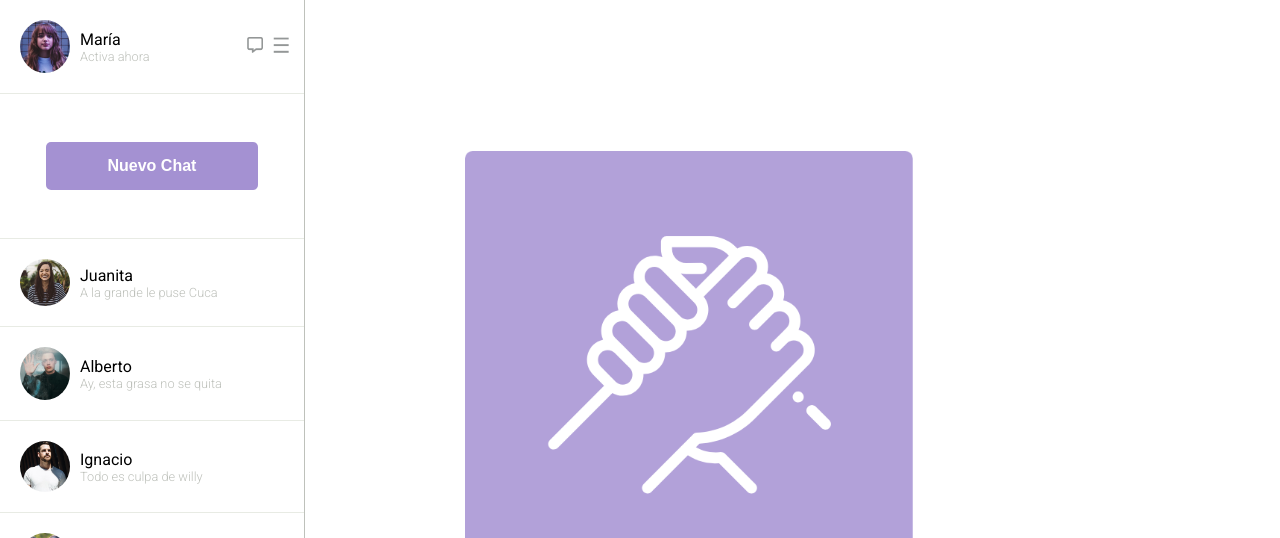
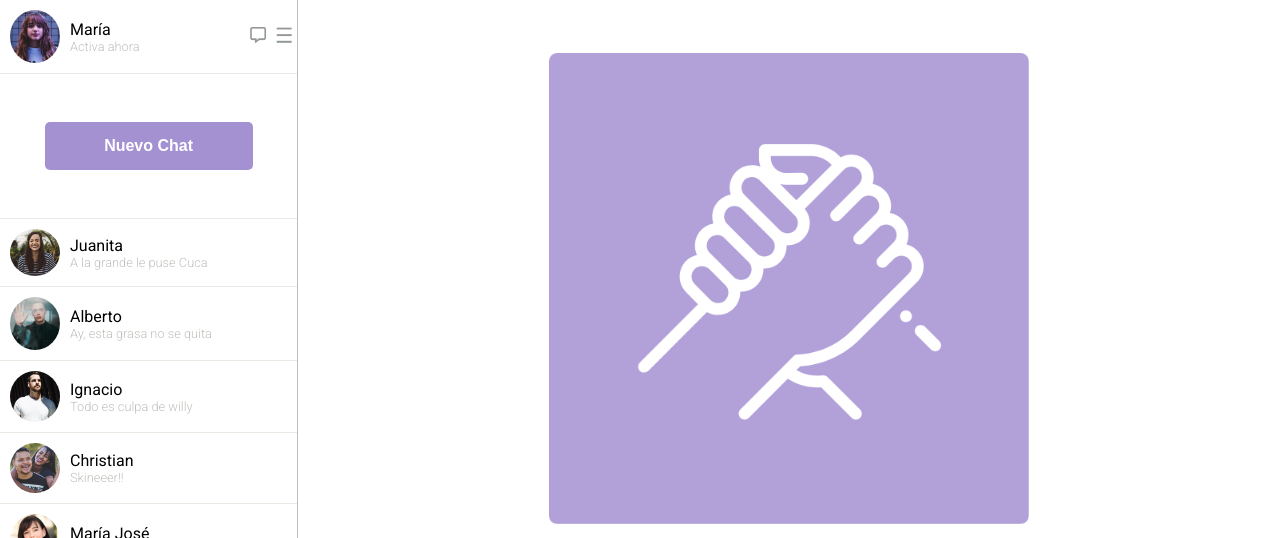
Before and after one commit to jedt89/Sistema-de-mensajer-a, a plain HTML site: page index.html in a window 1280 px wide. Shown: the top 538 px of the page. Drawn offline with Linux system fonts and the light colour scheme.

Commit message:
fix responsive design

```diff
--- a/index.html
+++ b/index.html
@@ -30,9 +30,11 @@
           </div>
           <div id="contacts-container"></div>
         </div>
-        <div class="width-100-percent d-flex-column justify-center">
+        <div class="d-flex-column justify-center hand-container">
           <div class="d-flex-column align-items-center justify-center hand">
-            <img src="./src/assets/img/hand.png" alt="" />
+            <div class="hand-img-container">
+              <img src="./src/assets/img/hand.png" alt="" />
+            </div>
             <h1 class="roboto-light" style="font-size: 4rem">
               Comienza el Networking
             </h1>
--- a/src/assets/css/style.css
+++ b/src/assets/css/style.css
@@ -26,10 +26,6 @@ body {
   display: flex;
   flex-direction: row;
   flex-wrap: wrap;
-
-  .menu {
-    max-width: 20%;
-  }
 
   .hand {
     text-align: center;
@@ -90,7 +86,6 @@ body {
 .contact-card-content {
   display: flex;
   justify-content: space-around;
-  padding: 10px;
   align-items: center;
 }
 
@@ -145,30 +140,16 @@ body {
   border-right: 1px solid #bec1bb;
 }
 
-@media (max-width: 425px) {
-  .d-flex-row, .menu { width: 100vw; max-width: 100vw !important; }
-  .hand img { width: 100%; }
+@media (min-width: 0px) and (max-width: 767px) {
   .contact-card-content { padding: 0; }
+  .menu {width: 100%; }
+  .hand-container {width: 100%;}
+  .hand-img-container img { max-width: 100%;}
 }
 
-@media (min-width: 426px) {
-  .d-flex-row .menu { max-width: 40%; }
-  .d-flex-row .hand { max-width: 59%; }
-  .d-flex-row .hand img { width: 100%; }
+@media (min-width: 768px)  {
+  .d-flex-row { flex-wrap: nowrap;}
+  .menu {width: auto; flex-grow: 1; }
+  .hand-container {width: auto; flex-grow: 10;}
+  .hand-img-container img { max-width: 80%;}
 }
-
-@media (min-width: 768px) {
-  .d-flex-row .menu, .d-flex-row .hand { max-width: 100%; }
-  .d-flex-row .hand { text-align: center; max-width: 100% !important; }
-  .d-flex-row .hand img { max-width: 70%; }
-  .width-100-percent { width: 60% !important; }
-}
-
-@media (min-width: 1024px) {
-  .d-flex-row .hand img { max-width: 60%; }
-}
-
-@media (min-width: 1440px) {
-  .width-100-percent { width: 75% !important; }
-  .d-flex-row .hand img { max-width: 40%; }
-}
```
